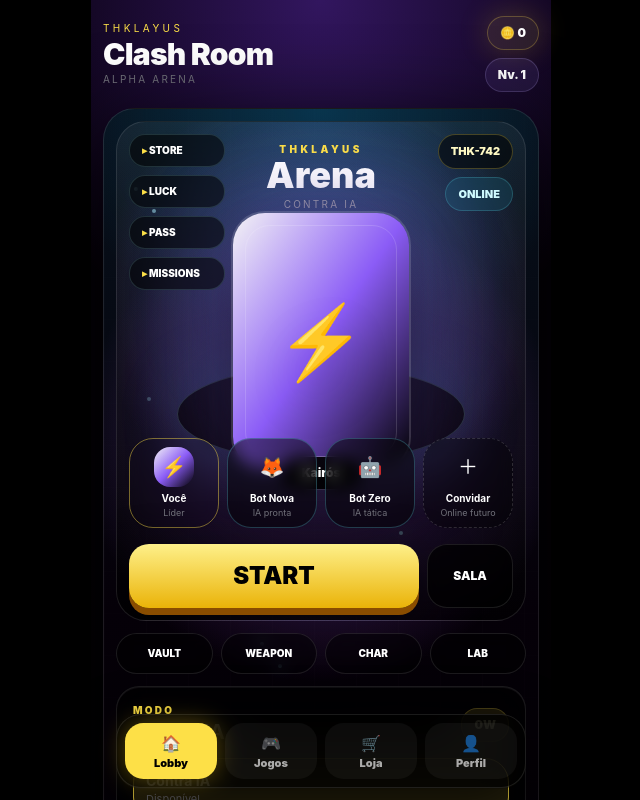
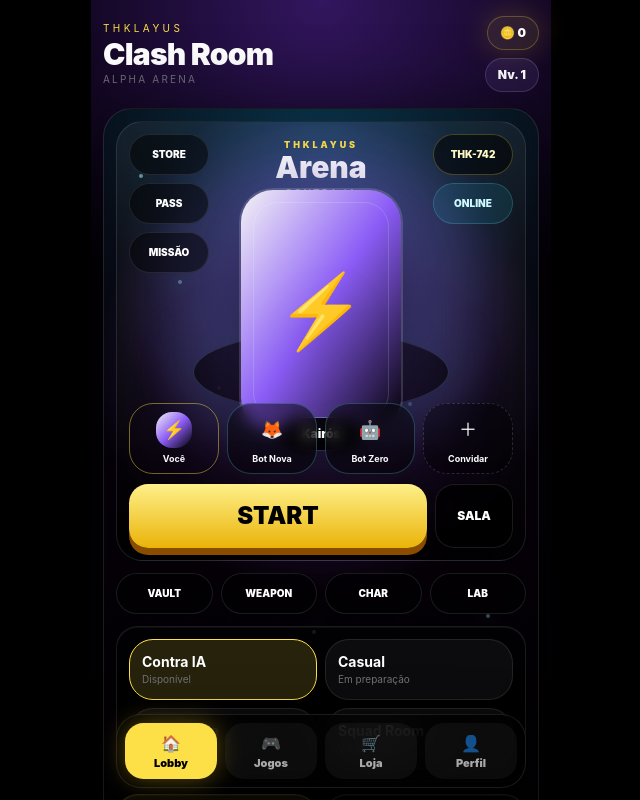
Before and after one commit to thiagodouglas19t-lang/Thklayus-hub, a React (Vite) app: page / in a window 1280 px wide. Shown: the top 800 px of the page, without its empty margins (319-959 px from the left). Built offline with nearby package versions, Linux system fonts and the light colour scheme.

Commit message:
refactor: reorganize lobby hierarchy and clean screen layout

```diff
--- a/src/components/game/LobbyHome.tsx
+++ b/src/components/game/LobbyHome.tsx
@@ -38,8 +38,12 @@ function playUiSound(type: "click" | "start" | "confirm" = "click") {
   } catch {}
 }
 
+function SmallButton({ children, onClick }: { children: React.ReactNode; onClick: () => void }) {
+  return <button onClick={onClick} className="rounded-2xl border border-white/10 bg-black/50 px-3 py-3 text-[10px] font-black text-white backdrop-blur transition active:scale-[.97]">{children}</button>;
+}
+
 function CardPanel({ children, className = "" }: { children: React.ReactNode; className?: string }) {
-  return <div className={`rounded-[1.45rem] border border-white/10 bg-black/45 p-4 backdrop-blur-xl shadow-[inset_0_1px_0_rgba(255,255,255,.055)] ${className}`}>{children}</div>;
+  return <div className={`rounded-[1.35rem] border border-white/10 bg-black/45 p-3 backdrop-blur-xl shadow-[inset_0_1px_0_rgba(255,255,255,.055)] ${className}`}>{children}</div>;
 }
 
 export default function LobbyHome({ playerName, equipped, stats, daily, roomCode, lobbyMessage, selectedMode, onPlay, onClaimDaily, onCopyRoomCode, onSelectMode, onLobbyMessage }: LobbyHomeProps) {
@@ -48,7 +52,7 @@ export default function LobbyHome({ playerName, equipped, stats, daily, roomCode
   const [onlineOpen, setOnlineOpen] = useState(false);
   const avatarEmoji = equipped?.emoji || "⚡";
   const avatarGradient = equipped?.gradient || "from-violet-700 via-fuchsia-600 to-black";
-  const particles = useMemo(() => Array.from({ length: 14 }, (_, index) => index), []);
+  const particles = useMemo(() => Array.from({ length: 10 }, (_, index) => index), []);
 
   useEffect(() => {
     if (!matching) return;
@@ -71,71 +75,68 @@ export default function LobbyHome({ playerName, equipped, stats, daily, roomCode
   }
 
   return (
-    <section className="relative mx-auto max-w-[430px] overflow-hidden rounded-[2rem] border border-white/10 bg-[radial-gradient(circle_at_50%_0%,rgba(14,165,233,.24),transparent_16rem),radial-gradient(circle_at_50%_30%,rgba(168,85,247,.48),transparent_15rem),linear-gradient(180deg,#07111c,#050008_45%,#000)] p-3 shadow-[0_24px_90px_rgba(0,0,0,.78)] sm:max-w-[480px]">
-      <div className="pointer-events-none absolute inset-0 bg-[linear-gradient(90deg,rgba(255,255,255,.035)_1px,transparent_1px),linear-gradient(rgba(255,255,255,.025)_1px,transparent_1px)] bg-[size:42px_42px] opacity-25" />
-      {particles.map((dot) => <span key={dot} className="pointer-events-none absolute h-1 w-1 animate-pulse rounded-full bg-cyan-200/70 shadow-[0_0_18px_rgba(125,211,252,.8)]" style={{ left: `${7 + ((dot * 29) % 86)}%`, top: `${7 + ((dot * 41) % 70)}%`, animationDelay: `${dot * 0.15}s` }} />)}
+    <section className="relative mx-auto max-w-[430px] overflow-hidden rounded-[1.8rem] border border-white/10 bg-[radial-gradient(circle_at_50%_5%,rgba(14,165,233,.22),transparent_14rem),radial-gradient(circle_at_50%_32%,rgba(168,85,247,.42),transparent_14rem),linear-gradient(180deg,#07111c,#050008_44%,#000)] p-3 shadow-[0_24px_90px_rgba(0,0,0,.78)] sm:max-w-[480px]">
+      <div className="pointer-events-none absolute inset-0 bg-[linear-gradient(90deg,rgba(255,255,255,.03)_1px,transparent_1px),linear-gradient(rgba(255,255,255,.022)_1px,transparent_1px)] bg-[size:42px_42px] opacity-20" />
+      {particles.map((dot) => <span key={dot} className="pointer-events-none absolute h-1 w-1 animate-pulse rounded-full bg-cyan-200/60 shadow-[0_0_18px_rgba(125,211,252,.8)]" style={{ left: `${8 + ((dot * 31) % 84)}%`, top: `${8 + ((dot * 43) % 58)}%`, animationDelay: `${dot * 0.16}s` }} />)}
 
       <div className="relative z-10 space-y-3">
-        <div className="relative min-h-[500px] overflow-hidden rounded-[1.85rem] border border-white/10 bg-[radial-gradient(circle_at_50%_34%,rgba(34,211,238,.2),transparent_13rem),radial-gradient(circle_at_50%_36%,rgba(168,85,247,.4),transparent_14rem),linear-gradient(180deg,rgba(255,255,255,.055),rgba(0,0,0,.52))] p-4">
-          <div className="absolute left-3 top-3 z-30 flex flex-col gap-2">
-            {["STORE", "LUCK", "PASS", "MISSIONS"].map((item) => (
-              <button key={item} onClick={() => { playUiSound("click"); onLobbyMessage(`${item} entra nas próximas atualizações.`); }} className="w-24 rounded-xl border border-cyan-200/15 bg-black/55 px-3 py-2 text-left text-[10px] font-black text-white backdrop-blur active:scale-[.97]">
-                <span className="text-yellow-300">▸</span> {item}
-              </button>
-            ))}
+        <section className="relative min-h-[440px] overflow-hidden rounded-[1.65rem] border border-white/10 bg-[radial-gradient(circle_at_50%_36%,rgba(34,211,238,.2),transparent_12rem),radial-gradient(circle_at_50%_38%,rgba(168,85,247,.4),transparent_13rem),linear-gradient(180deg,rgba(255,255,255,.055),rgba(0,0,0,.54))] p-3">
+          <div className="absolute left-3 top-3 z-30 flex w-20 flex-col gap-2">
+            {["STORE", "PASS", "MISSÃO"].map((item) => <SmallButton key={item} onClick={() => onLobbyMessage(`${item} entra nas próximas atualizações.`)}>{item}</SmallButton>)}
           </div>
 
-          <div className="absolute right-3 top-3 z-30 flex flex-col items-end gap-2">
-            <button onClick={() => { playUiSound("click"); onCopyRoomCode(); }} className="rounded-full border border-yellow-300/25 bg-black/55 px-3 py-2 text-[11px] font-black text-yellow-100 backdrop-blur">{roomCode}</button>
-            <button onClick={() => setOnlineOpen(true)} className="rounded-full border border-cyan-300/20 bg-cyan-400/10 px-3 py-2 text-[11px] font-black text-cyan-100 backdrop-blur">ONLINE</button>
+          <div className="absolute right-3 top-3 z-30 flex w-20 flex-col gap-2">
+            <button onClick={() => { playUiSound("click"); onCopyRoomCode(); }} className="rounded-2xl border border-yellow-300/25 bg-black/55 px-2 py-3 text-[10px] font-black text-yellow-100 backdrop-blur">{roomCode}</button>
+            <button onClick={() => setOnlineOpen(true)} className="rounded-2xl border border-cyan-300/20 bg-cyan-400/10 px-2 py-3 text-[10px] font-black text-cyan-100 backdrop-blur">ONLINE</button>
           </div>
 
-          <div className="absolute left-1/2 top-5 z-20 -translate-x-1/2 text-center">
-            <p className="text-[10px] font-black uppercase tracking-[0.34em] text-yellow-300">THKLAYUS</p>
-            <h2 className="text-4xl font-black leading-none">Arena</h2>
-            <p className="mt-1 text-[10px] uppercase tracking-[0.22em] text-zinc-400">{selectedMode.title}</p>
+          <div className="absolute left-1/2 top-4 z-20 -translate-x-1/2 text-center">
+            <p className="text-[9px] font-black uppercase tracking-[0.32em] text-yellow-300">THKLAYUS</p>
+            <h2 className="text-3xl font-black leading-none">Arena</h2>
+            <p className="mt-1 text-[10px] uppercase tracking-[0.2em] text-zinc-400">{selectedMode.title}</p>
           </div>
 
-          <div className="absolute left-1/2 top-[49%] h-24 w-72 -translate-x-1/2 rounded-[50%] border border-cyan-200/20 bg-black/65 shadow-[0_0_70px_rgba(34,211,238,.2)]" />
-          <div className="absolute left-1/2 top-[44%] z-20 -translate-x-1/2 -translate-y-1/2">
-            <div className={`relative grid h-64 w-44 place-items-center rounded-[2rem] bg-gradient-to-br ${avatarGradient} text-7xl shadow-[0_38px_90px_rgba(0,0,0,.78),0_0_88px_rgba(139,92,246,.36)] ring-2 ring-white/15`}>
+          <div className="absolute left-1/2 top-[48%] h-20 w-64 -translate-x-1/2 rounded-[50%] border border-cyan-200/20 bg-black/65 shadow-[0_0_70px_rgba(34,211,238,.2)]" />
+          <div className="absolute left-1/2 top-[43%] z-20 -translate-x-1/2 -translate-y-1/2">
+            <div className={`relative grid h-60 w-40 place-items-center rounded-[2rem] bg-gradient-to-br ${avatarGradient} text-7xl shadow-[0_38px_90px_rgba(0,0,0,.78),0_0_88px_rgba(139,92,246,.36)] ring-2 ring-white/15`}>
               <div className="absolute inset-3 rounded-[1.55rem] border border-white/15" />
-              <div className="absolute -inset-5 rounded-[2.4rem] border border-cyan-200/10 blur-sm" />
               <span className="drop-shadow-2xl">{avatarEmoji}</span>
               <div className="absolute -bottom-5 rounded-full bg-black/90 px-5 py-2 text-xs font-black ring-1 ring-white/10">{playerName}</div>
             </div>
           </div>
 
-          <div className="absolute bottom-[92px] left-3 right-3 z-30 grid grid-cols-4 gap-2">
+          <div className="absolute bottom-[86px] left-3 right-3 z-30 grid grid-cols-4 gap-2">
             {partySlots.map((member, index) => (
               <button key={`${member.name}-${index}`} onClick={() => index > 0 && setOnlineOpen(true)} className={`rounded-2xl border p-2 text-center backdrop-blur transition active:scale-[.97] ${index === 0 ? "border-yellow-300/45 bg-yellow-300/12" : member.ready ? "border-cyan-300/25 bg-black/45" : "border-dashed border-white/15 bg-black/35"}`}>
-                <div className={`mx-auto grid h-10 w-10 place-items-center rounded-xl ${index === 0 ? `bg-gradient-to-br ${avatarGradient}` : "bg-white/8"} text-xl`}>{index === 0 ? avatarEmoji : member.emoji}</div>
-                <strong className="mt-1 block truncate text-[10px]">{index === 0 ? "Você" : member.name}</strong>
-                <p className="truncate text-[9px] text-zinc-500">{index === 0 ? "Líder" : member.status}</p>
+                <div className={`mx-auto grid h-9 w-9 place-items-center rounded-xl ${index === 0 ? `bg-gradient-to-br ${avatarGradient}` : "bg-white/8"} text-lg`}>{index === 0 ? avatarEmoji : member.emoji}</div>
+                <strong className="mt-1 block truncate text-[9px]">{index === 0 ? "Você" : member.name}</strong>
               </button>
             ))}
           </div>
 
-          <div className="absolute bottom-3 left-3 right-3 z-40 grid grid-cols-[1fr_86px] gap-2">
-            <button onClick={startMatchmaking} className="rounded-[1.25rem] bg-gradient-to-b from-yellow-200 to-yellow-500 px-5 py-4 text-2xl font-black text-black shadow-[0_7px_0_#8a4d00,0_24px_55px_rgba(0,0,0,.58)] transition hover:brightness-110 active:translate-y-1 active:shadow-[0_3px_0_#8a4d00]">START</button>
-            <button onClick={() => setOnlineOpen(true)} className="rounded-[1.25rem] border border-white/10 bg-black/70 px-3 py-4 text-xs font-black text-white backdrop-blur">SALA</button>
+          <div className="absolute bottom-3 left-3 right-3 z-40 grid grid-cols-[1fr_78px] gap-2">
+            <button onClick={startMatchmaking} className="rounded-[1.2rem] bg-gradient-to-b from-yellow-200 to-yellow-500 px-5 py-4 text-2xl font-black text-black shadow-[0_7px_0_#8a4d00,0_24px_55px_rgba(0,0,0,.58)] transition hover:brightness-110 active:translate-y-1 active:shadow-[0_3px_0_#8a4d00]">START</button>
+            <button onClick={() => setOnlineOpen(true)} className="rounded-[1.2rem] border border-white/10 bg-black/70 px-2 py-4 text-xs font-black text-white backdrop-blur">SALA</button>
           </div>
-        </div>
+        </section>
 
         <div className="grid grid-cols-4 gap-2">
-          {["VAULT", "WEAPON", "CHAR", "LAB"].map((item) => <button key={item} onClick={() => { playUiSound("click"); onLobbyMessage(`${item} entra na próxima fase.`); }} className="rounded-2xl border border-white/10 bg-black/45 px-2 py-3 text-[10px] font-black text-white backdrop-blur active:scale-[.97]">{item}</button>)}
+          {["VAULT", "WEAPON", "CHAR", "LAB"].map((item) => <SmallButton key={item} onClick={() => onLobbyMessage(`${item} entra na próxima fase.`)}>{item}</SmallButton>)}
         </div>
 
         <CardPanel>
-          <div className="mb-3 flex items-center justify-between gap-2"><div><p className="text-[10px] font-black uppercase tracking-[0.22em] text-yellow-300">Modo</p><strong className="text-xl">{selectedMode.title}</strong></div><span className="rounded-xl border border-yellow-300/20 bg-yellow-300/10 px-3 py-2 text-xs font-black text-yellow-100">{stats.wins}W</span></div>
-          <div className="grid gap-2">{gameIdentity.modes.slice(0, 4).map((mode) => <button key={mode.id} onClick={() => { playUiSound("click"); onSelectMode(mode); }} className={`rounded-2xl border px-3 py-3 text-left transition active:scale-[.98] ${selectedMode.id === mode.id ? "border-yellow-300 bg-yellow-300/15" : "border-white/10 bg-white/[0.045]"}`}><strong className="block text-sm">{mode.title}</strong><p className="text-[11px] text-zinc-500">{mode.status}</p></button>)}</div>
+          <div className="grid grid-cols-2 gap-2">
+            {gameIdentity.modes.slice(0, 4).map((mode) => <button key={mode.id} onClick={() => { playUiSound("click"); onSelectMode(mode); }} className={`rounded-2xl border px-3 py-3 text-left transition active:scale-[.98] ${selectedMode.id === mode.id ? "border-yellow-300 bg-yellow-300/15" : "border-white/10 bg-white/[0.045]"}`}><strong className="block text-sm">{mode.title}</strong><p className="text-[10px] text-zinc-500">{mode.status}</p></button>)}
+          </div>
         </CardPanel>
 
-        <div className="grid grid-cols-2 gap-2"><CardPanel className="border-yellow-300/15 bg-yellow-300/[0.07]"><p className="text-[10px] font-black uppercase tracking-[0.22em] text-yellow-300">Login diário</p><strong className="mt-1 block text-2xl">🔥 {daily.streak}</strong><p className="text-[11px] text-zinc-400">+{daily.todayReward} moedas</p><button onClick={() => { playUiSound("confirm"); onClaimDaily(); }} className={`mt-3 w-full rounded-xl px-3 py-2 text-xs font-black ${daily.canClaim ? "bg-yellow-300 text-black" : "bg-white/10 text-white/45"}`}>{daily.canClaim ? "Coletar" : "OK"}</button></CardPanel><CardPanel><p className="text-[10px] font-black uppercase tracking-[0.22em] text-yellow-300">Status</p><p className="mt-2 min-h-12 text-xs text-zinc-300">{lobbyMessage}</p><p className="mt-2 text-[11px] text-zinc-500">Baú: 🎁 {daily.nextChestWins === 0 ? "Pronto" : `${daily.nextChestWins} vitórias`}</p></CardPanel></div>
+        <div className="grid grid-cols-2 gap-2">
+          <CardPanel className="border-yellow-300/15 bg-yellow-300/[0.07]"><p className="text-[10px] font-black uppercase tracking-[0.22em] text-yellow-300">Daily</p><strong className="mt-1 block text-2xl">🔥 {daily.streak}</strong><button onClick={() => { playUiSound("confirm"); onClaimDaily(); }} className={`mt-2 w-full rounded-xl px-3 py-2 text-xs font-black ${daily.canClaim ? "bg-yellow-300 text-black" : "bg-white/10 text-white/45"}`}>{daily.canClaim ? "Coletar" : "OK"}</button></CardPanel>
+          <CardPanel><p className="text-[10px] font-black uppercase tracking-[0.22em] text-yellow-300">Status</p><p className="mt-2 min-h-12 text-xs text-zinc-300">{lobbyMessage}</p></CardPanel>
+        </div>
       </div>
 
       {onlineOpen && <div className="fixed inset-0 z-[70] grid place-items-end bg-black/70 p-3 backdrop-blur-md"><div className="max-h-[88vh] w-full max-w-[430px] overflow-y-auto rounded-[2rem] border border-cyan-300/15 bg-[#030712] p-3 shadow-[0_0_80px_rgba(14,165,233,.18)]"><div className="mb-3 flex items-center justify-between"><div><p className="text-[10px] font-black uppercase tracking-[0.28em] text-cyan-200">Multiplayer</p><h3 className="text-2xl font-black">Sala online</h3></div><button onClick={() => setOnlineOpen(false)} className="rounded-2xl bg-white/10 px-4 py-3 text-sm font-black">Fechar</button></div><OnlineRoomPanel playerName={playerName} avatar={avatarEmoji} onMessage={onLobbyMessage} onStart={onPlay} /></div></div>}
-
       {matching && <div className="absolute inset-0 z-50 grid place-items-center bg-black/70 p-5 backdrop-blur-md"><div className="w-[min(380px,92vw)] rounded-[2rem] border border-yellow-300/20 bg-[#08020f] p-6 text-center shadow-[0_0_80px_rgba(139,92,246,.28)]"><div className="mx-auto mb-5 h-16 w-16 animate-spin rounded-full border-4 border-white/10 border-t-yellow-300" /><p className="text-xs font-black uppercase tracking-[0.3em] text-yellow-300">Local</p><h3 className="mt-2 text-3xl font-black">Preparando</h3><p className="mt-2 text-sm text-zinc-400">{["Carregando bots...", "Montando mesa...", "Preparando cartas...", "Entrando..."][matchStep]}</p><button onClick={() => setMatching(false)} className="mt-5 rounded-2xl border border-white/10 bg-white/[0.06] px-5 py-3 text-sm font-black text-white">Cancelar</button></div></div>}
     </section>
   );
```
